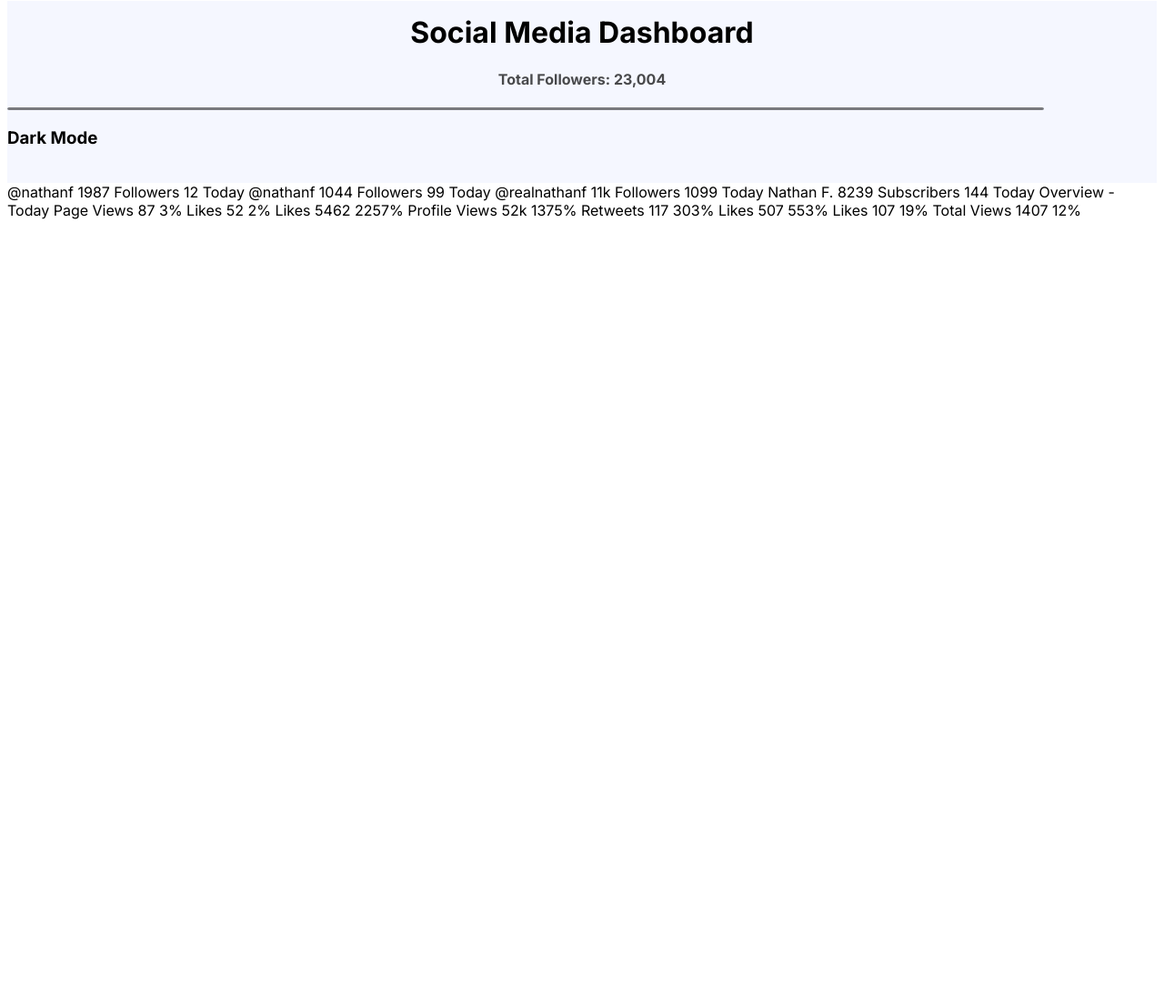
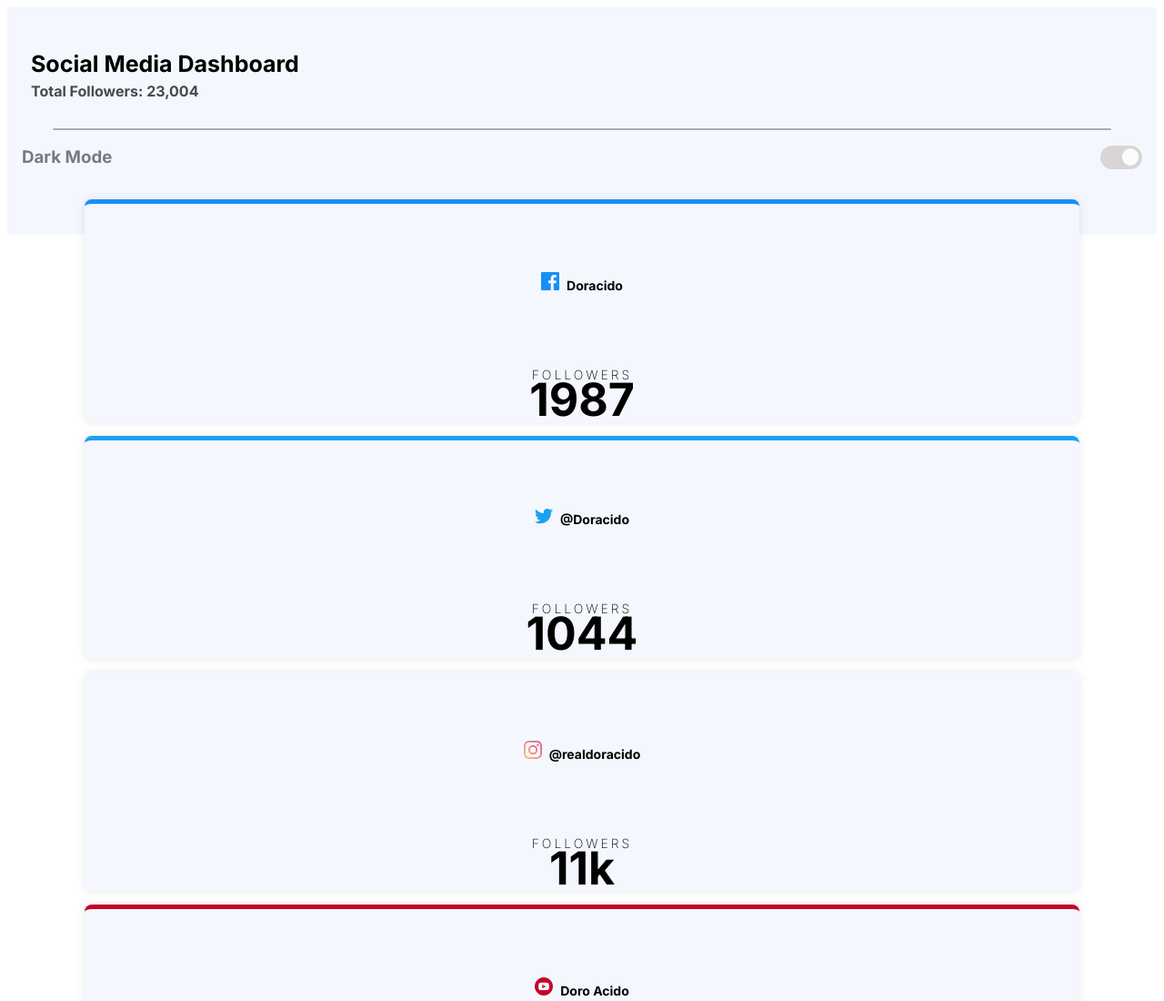
Before and after one commit to IsidoroAros/frontEndChallenges, a plain HTML site: page Junior/Challenge 01/index.html in a window 1280 px wide. Shown: the top 1100 px of the page at 91% size. Before the commit the page ends 800 px from the top, so only its background shows below. Drawn offline with Linux system fonts and the light colour scheme.

Commit message:
First section created

```diff
--- a/Junior/Challenge 01/index.html
+++ b/Junior/Challenge 01/index.html
@@ -19,8 +19,11 @@
     @import url('https://fonts.googleapis.com/css2?family=Inter:wght@100;200;300;400;500;600;700;800;900&display=swap');
     </style>
 </head>
+
 <body>
-  <header id="header">
+
+  <div id="background"></div>
+  <section id="header">
     <div id="dashboard-top">
       <h1>
         Social Media Dashboard
@@ -34,35 +37,48 @@
       <h3>
         Dark Mode
       </h3>
+      <div id="switch">
+        <div id="switchCircle"></div>
+      </div>
     </div>
-  </header>
+  </section>
+
+<section class="top-cards">
+
+    <div class="card card-facebook">
+      <span><img src="images/icon-facebook.svg" alt="">Doracido</span>
+      <h1>1987</h1>
+      <h4>Followers</h4>
+      <span class="user-indicator"><img src="images/icon-up.svg" alt=""> 12 Today</span>
+    </div>
+    <div class="card card-twitter">
+      <span><img src="images/icon-twitter.svg" alt="">@Doracido</span>
+      <h1>1044</h1>
+      <h4>Followers</h4>
+      <span class="user-indicator"><img src="images/icon-up.svg" alt=""> 99 Today</span>
+    </div>
+    <div class="card card-instagram">
+      <span><img src="images/icon-instagram.svg" alt="">@realdoracido</span>
+      <h1>11k</h1>
+      <h4>Followers</h4>
+      <span class="user-indicator"><img src="images/icon-up.svg" alt=""> 1099 Today</span>
+    </div>
+    <div class="card card-youtube">
+      <span><img src="images/icon-youtube.svg" alt="">Doro Acido</span>
+      <h1>8239</h1>
+      <h4>Followers</h4>
+      <span class="user-indicator"><img src="images/icon-down.svg" alt=""> 144 Today</span>
+    </div>
+
+</section>
+
+<section id="overview">
+  <h2>
+    Overview - Today
+  </h2>
+</section>
 
 
-
-
-  @nathanf
-  1987
-  Followers
-  12 Today
-
-  @nathanf
-  1044
-  Followers
-  99 Today
-
-  @realnathanf
-  11k
-  Followers
-  1099 Today
-
-  Nathan F.
-  8239
-  Subscribers
-  144 Today
-
-
-
-  Overview - Today
 
   Page Views
   87
--- a/Junior/Challenge 01/styles.css
+++ b/Junior/Challenge 01/styles.css
@@ -1,3 +1,4 @@
+/*---------------GENERAL-------------*/
 :root{
 /*Light Theme*/
 --White: hsl(0, 0%, 100%);
@@ -5,40 +6,144 @@
 --cardBG: hsl(227, 47%, 96%);
 --DarkGrayish-BlueText: hsl(228, 12%, 44%);
 --VeryDarkBluetext: hsl(230, 17%, 14%);
+
 }
 
 html{
     margin: auto;
     font-family: 'Inter', sans-serif;
+    scroll-behavior: smooth;
 }
 
 body{
     background-color: var(--White);
 }
 
+/*---------------HEADER-------------*/
+
+#background{
+    width: 100%;
+    height: 250px;
+    background-color: var(--topBGPattern);
+}
 #header{
-    margin-top: -20px;
-    width: 100%;
-    height: 200px;
-    background-color: var(--topBGPattern);
+    margin-top: -250px;
+}
+
+#dashboard-top{
+    display: flex;
+    flex-flow: row wrap;
+    padding: 10px;
+    margin: 1em;
+    margin-bottom: 0;
 }
 
 #dashboard-top h1{
-    padding-top: 15px;
-    text-align: center;
+    flex-basis: 100%;
+    flex-grow: 1;
+    font-size: 25px;
 }
 
 #dashboard-top h4{
-    font-weight: 200px;
-    text-align: center;
+    flex-basis: 100%;
     opacity: 0.7;
+    margin-top: -16px;
 }
 
 #horizontal-line{
-    opacity: 0.5;
-    width: 90%;
-    border: 1px solid black;
-    height: 1px;
+    margin: auto;
+    opacity: 0.3;
+    width: 92%;
+    border: 0.5px solid black;
     background-color: black;
     border-radius: 3px;
 }
+
+#darkMode-button{
+    display: flex;
+    justify-content: space-between;
+    margin: 1em;
+    margin-top: 0;
+}
+
+#darkMode-button h3{
+    align-self: center;
+    opacity: 0.5;
+}
+
+#darkMode-button #switch{
+    cursor: pointer;
+    align-self: center;
+    width: 40px;
+    height: 20px;
+    background-color: rgb(218, 213, 213);
+    border-radius: 20px;
+    z-index: 0;
+    padding: 3px;
+}
+
+#darkMode-button #switchCircle{
+    height: 93%;
+    width: 45%;
+    background-color: rgb(252, 252, 252);
+    border-radius: 30px;
+    margin-left: 52%;
+    z-index: 1;
+   /* transform: translateX(-100%);
+   animation-duration: 0.15s;
+   animation-fill-mode: both;
+   animation-timing-function: ease-in;*/
+}
+
+/*---------------CARDS-------------*/
+.top-cards{
+    display: grid;
+    grid-template-columns: 1fr;
+}
+
+.card{
+    margin: auto;
+    text-align: center;
+    padding: 10px;
+    width: 85%;
+    height: 220px;
+    background-color: var(--topBGPattern);
+    border-radius: 8px;
+    margin-bottom: 15px;
+    box-shadow: 0px 0px 10px rgba(19, 19, 19, 0.1);
+}
+
+.card span{
+    font-size: 14px;
+    font-weight: 700;
+}
+
+.card span img{
+    margin-top: 6%;
+    margin-right: 8px;
+}
+
+.card h1{
+    font-size: 50px;
+    margin-top: 8%;
+}
+
+.card h4{
+    font-size: 14px;
+    margin-top: -10%;
+    letter-spacing: 3px;
+    text-transform: uppercase;
+    font-weight: 200;
+}
+.card-facebook{
+    border-top: 5px solid hsl(208, 92%, 53%);
+}
+.card-twitter{
+    border-top: 5px solid hsl(203, 89%, 53%);
+}
+.card-instagram{
+    /*background-image: linear-gradient(to right, #fdc468, #df4996);*/
+}
+.card-youtube{
+    border-top: 5px solid hsl(348, 97%, 39%);
+}
```
